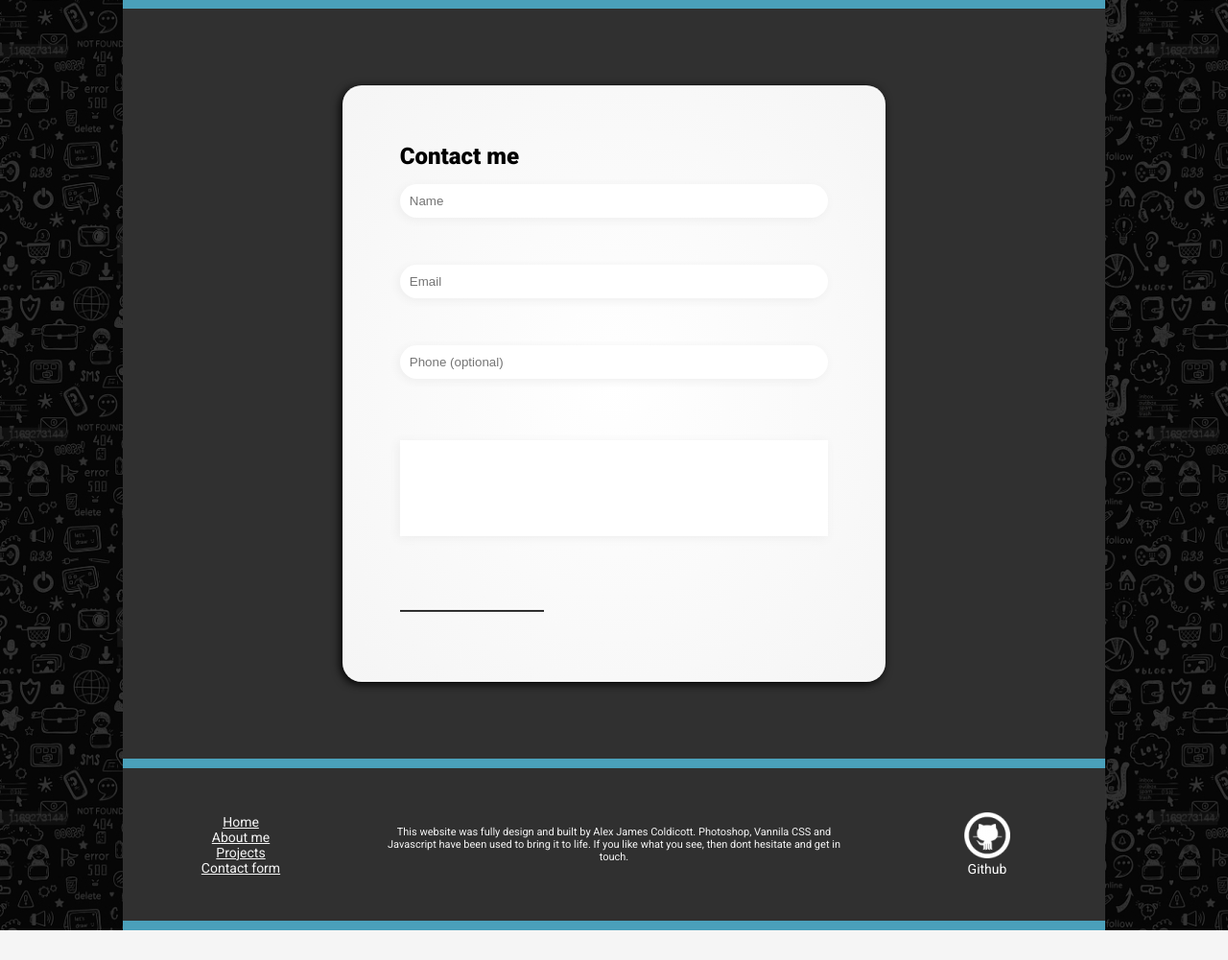
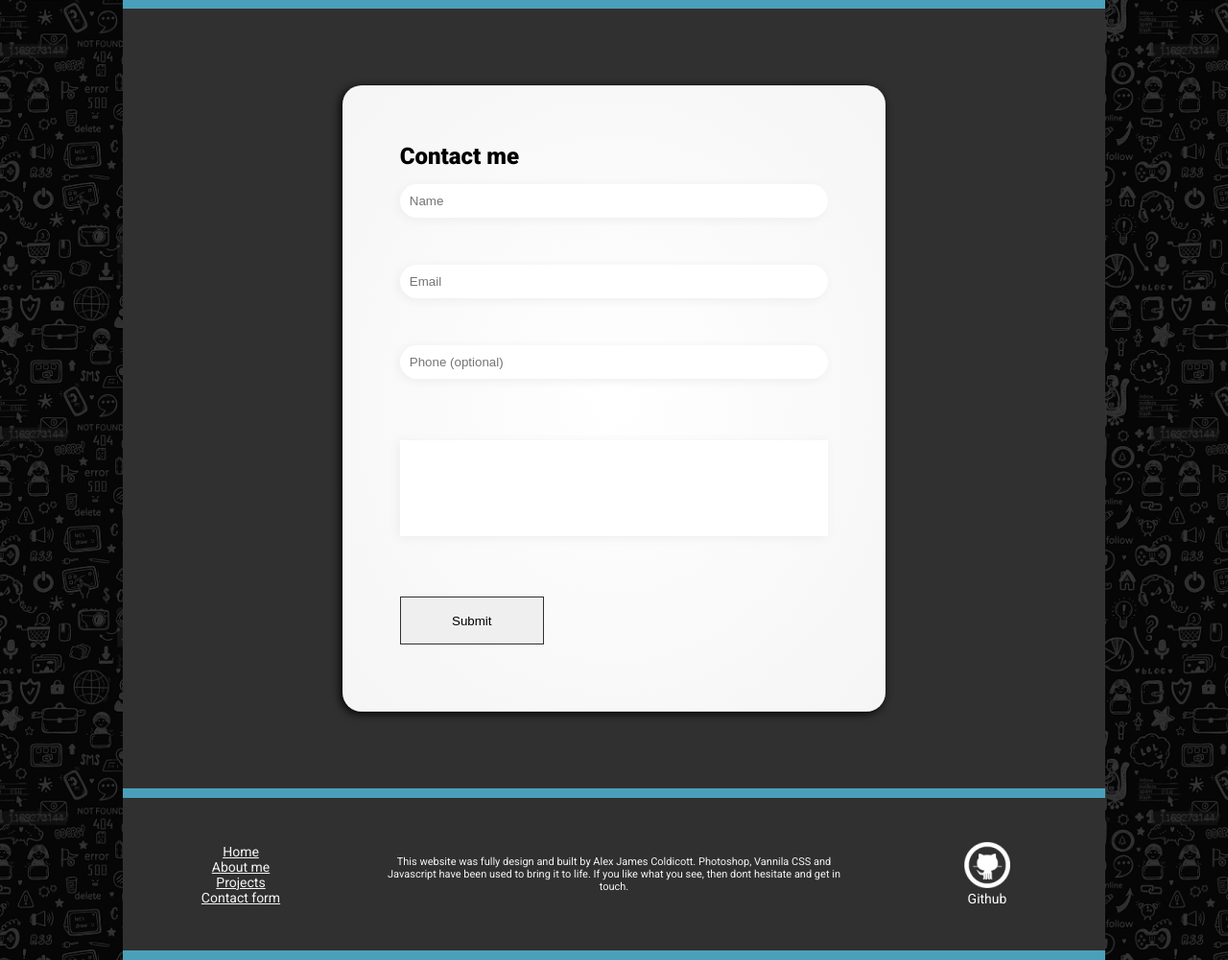
Before and after one commit to ajcoldi/ajcoldi.github.io, a PHP site: page / in a window 1280 px wide. Shown: the part 2334-3335 px from the top of the page at 96% size. Before the commit the page ends 3304 px from the top, so only its background shows below. Run offline with PHP 8.4, Linux system fonts and the light colour scheme; some libraries are stand-ins or nearby versions.

Commit message:
Form button ajusted

```diff
--- a/index.html
+++ b/index.html
@@ -193,12 +193,10 @@
                         <div class="thumbnail thumbWebsites">
                             <img class="thumbImg" src="assets/adventureThumb.jpg">
                             <button><a href="HolidayProject/index.html">View Page</a></button>
-
                         </div>
                         <div class="thumbnail thumbWebsites">
                             <img class="thumbImg" src="assets/takeawayThumb.jpg">
                             <button><a href="TakeawayProject/index.html">View Page</a></button>
-
                         </div>
                     </div>
 
@@ -233,7 +231,7 @@
                             <small>Error</small>
                         </div>
                         <div class="formControl">
-                            <button id="subBtn" type="submit" name="submit"></button>
+                            <button id="subBtn" type="submit" name="submit">Submit</button>
                         </div>
                     </form>
                 </section>
--- a/style.css
+++ b/style.css
@@ -551,6 +551,7 @@ section{
 }
 .formControl>#subBtn{
     margin: auto;
+    height: 50px;
     width: 150px;
     border: solid 1px #303030;
 }
```
